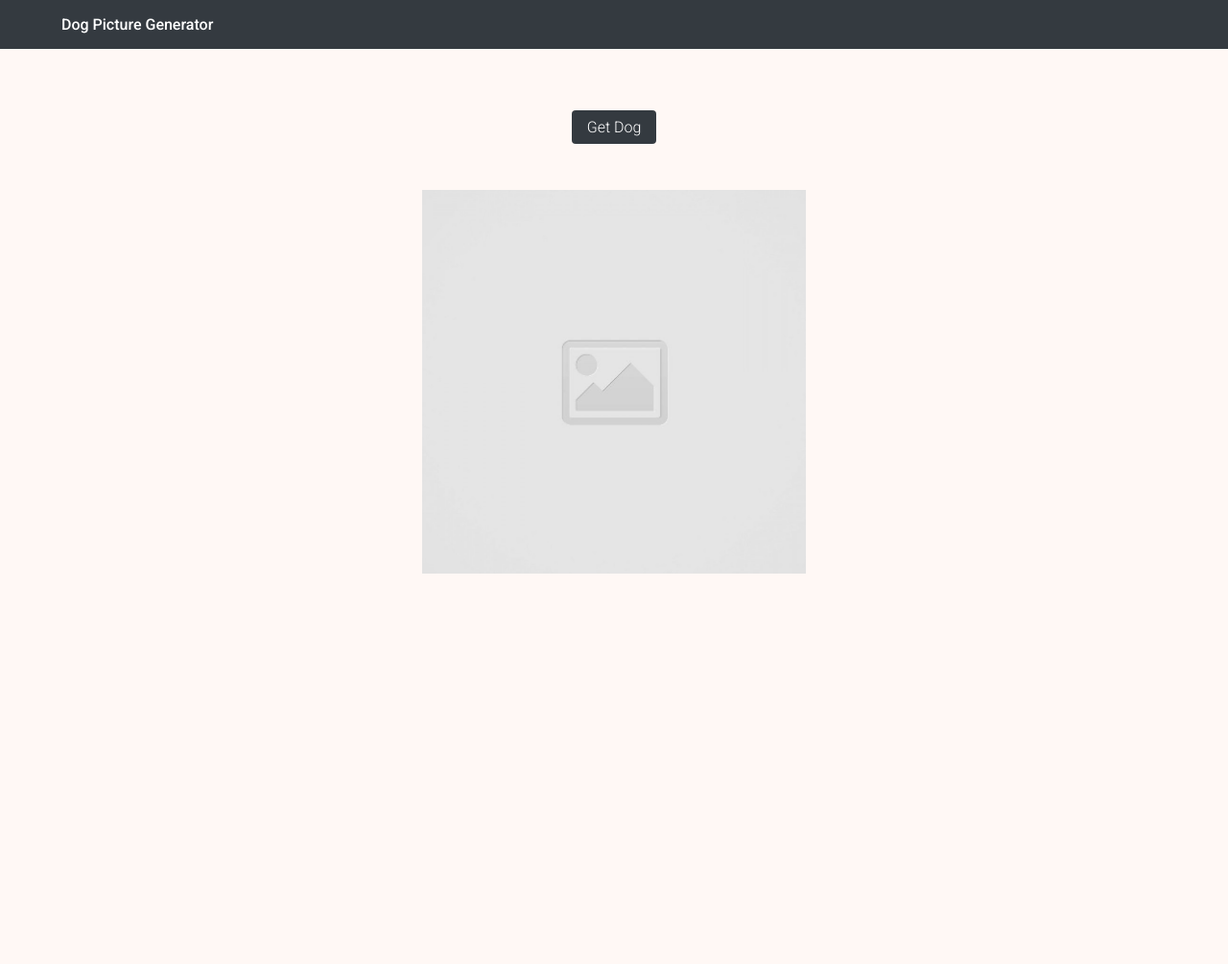
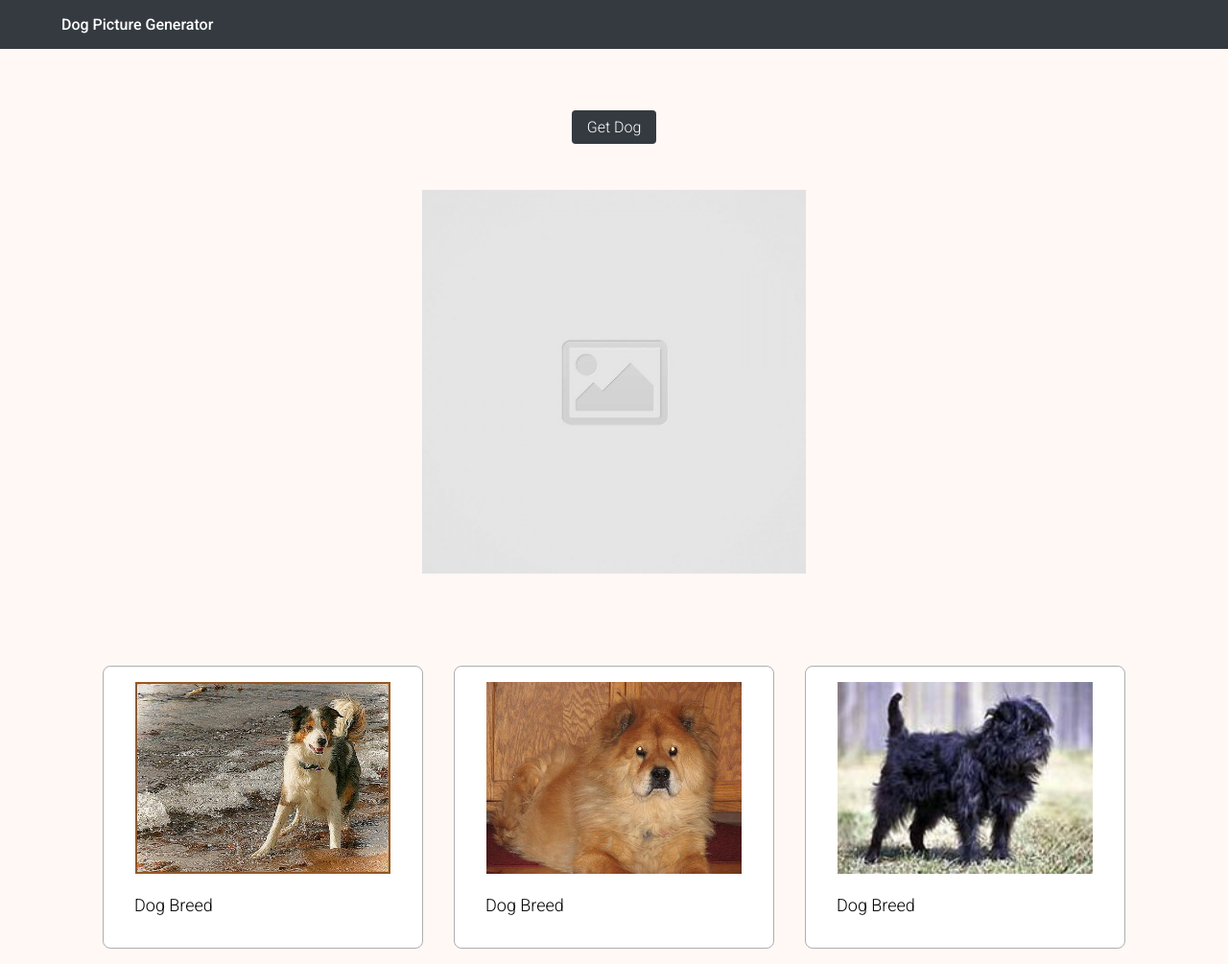
Before and after one commit to a-plasencia/Top-Dogs, a website: page index.html in a window 1280 px wide. Shown: the whole page at 96% size. Before the commit the page ends 800 px from the top, so only its background shows below. Drawn offline with Linux system fonts and the light colour scheme.

Commit message:
On an example card, put the appropiate breed name and make sure the text matches the figma.

```diff
--- a/css/styles.css
+++ b/css/styles.css
@@ -12,6 +12,26 @@ ul {
   list-style-type: none;
   padding: 0;
   margin: 0;
+}
+
+.breed-name {
+  font-weight: 300;
+  font-size: large;
+  padding-left: 1rem;
+}
+
+.dog-card {
+  padding: 1rem;
+  margin: 1rem;
+  border: 1px solid #afafaf;
+  background-color: white;
+  border-radius: 0.5rem;
+}
+
+.dog-test-img {
+  object-fit: contain;
+  width: 300px;
+  height: 200px;
 }
 
 .dog-img {
--- a/index.html
+++ b/index.html
@@ -29,6 +29,24 @@
             <img class="placeholder-img" src="images/placeholder-image-square.jpg" alt="placeholder image">
           </div>
           <ul class="api-dog column-one-third justify-center">
+            <li>
+              <div class="dog-card">
+                <img class="dog-test-img" src="images/dog-image-01.jpeg" alt="dog">
+                <p class="breed-name">Dog Breed</p>
+              </div>
+            </li>
+            <li>
+              <div class="dog-card">
+                <img class="dog-test-img" src="images/dog-image-02.jpeg" alt="dog">
+                <p class="breed-name">Dog Breed</p>
+              </div>
+            </li>
+            <li>
+              <div class="dog-card">
+                <img class="dog-test-img" src="images/dog-image-03.jpeg" alt="dog">
+                <p class="breed-name">Dog Breed</p>
+              </div>
+            </li>
           </ul>
         </div>
       </div>
```
